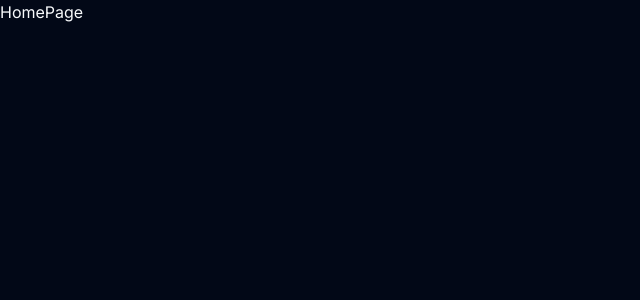
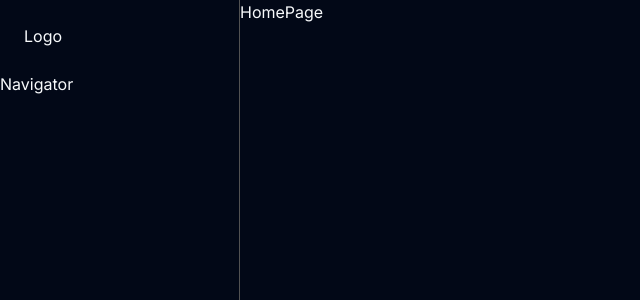
Before and after one commit to mil2ne/yt-music-clone-next, a Next.js app: page / in a window 1280 px wide. Shown: the top 300 px of the page, without its empty margins (0-640 px from the left). Built offline with nearby package versions, Linux system fonts and the light colour scheme.

Commit message:
#8.Sidebar

```diff
--- a/app/globals.css
+++ b/app/globals.css
@@ -1,6 +1,10 @@
 @tailwind base;
 @tailwind components;
 @tailwind utilities;
+
+body {
+  height: 100vh;
+}
 
 :root {
   --foreground-rgb: 0, 0, 0;
--- a/app/layout.tsx
+++ b/app/layout.tsx
@@ -2,6 +2,7 @@
 import { Inter } from "next/font/google";
 import { ThemeProvider } from "@/providers/themeProvider";
 import "./globals.css";
+import Sidebar from "@/components/Sidebar";
 
 const inter = Inter({ subsets: ["latin"] });
 
@@ -24,7 +25,7 @@
           enableSystem
           disableTransitionOnChange
         >
-          {children}
+          <Sidebar>{children}</Sidebar>
         </ThemeProvider>
       </body>
     </html>
--- /dev/null
+++ b/components/Sidebar.jsx
@@ -0,0 +1,21 @@
+import React from "react";
+import Logo from "./elements/Logo";
+import Navigator from "./elements/Navigator";
+
+const Sidebar = ({ children }) => {
+  return (
+    <div className=" flex flex-row h-full">
+      <nav className=" w-[240px] border-r-[1px] border-neutral-600">
+        <div className=" p-[24px]">
+          <Logo />
+        </div>
+        <div>
+          <Navigator />
+        </div>
+      </nav>
+      <div className="flex-1">{children}</div>
+    </div>
+  );
+};
+
+export default Sidebar;
--- /dev/null
+++ b/components/elements/Logo.jsx
@@ -0,0 +1,7 @@
+import React from "react";
+
+const Logo = () => {
+  return <div>Logo</div>;
+};
+
+export default Logo;
--- /dev/null
+++ b/components/elements/Navigator.jsx
@@ -0,0 +1,7 @@
+import React from "react";
+
+const Navigator = () => {
+  return <div>Navigator</div>;
+};
+
+export default Navigator;
```
